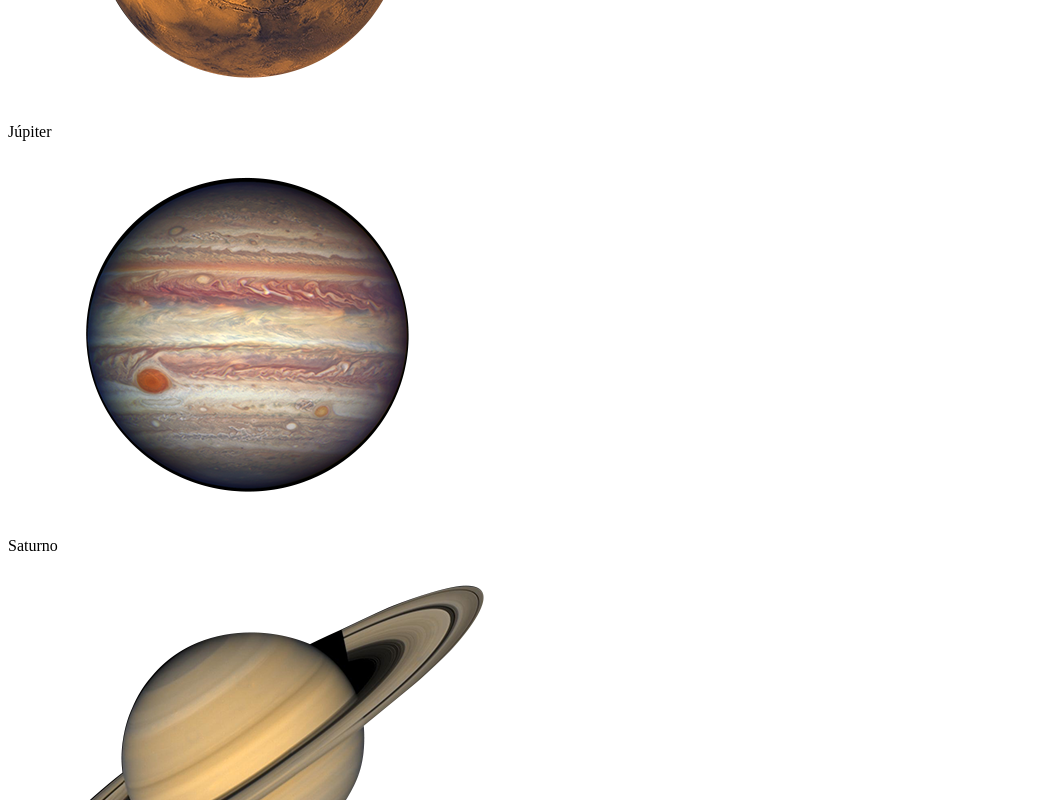
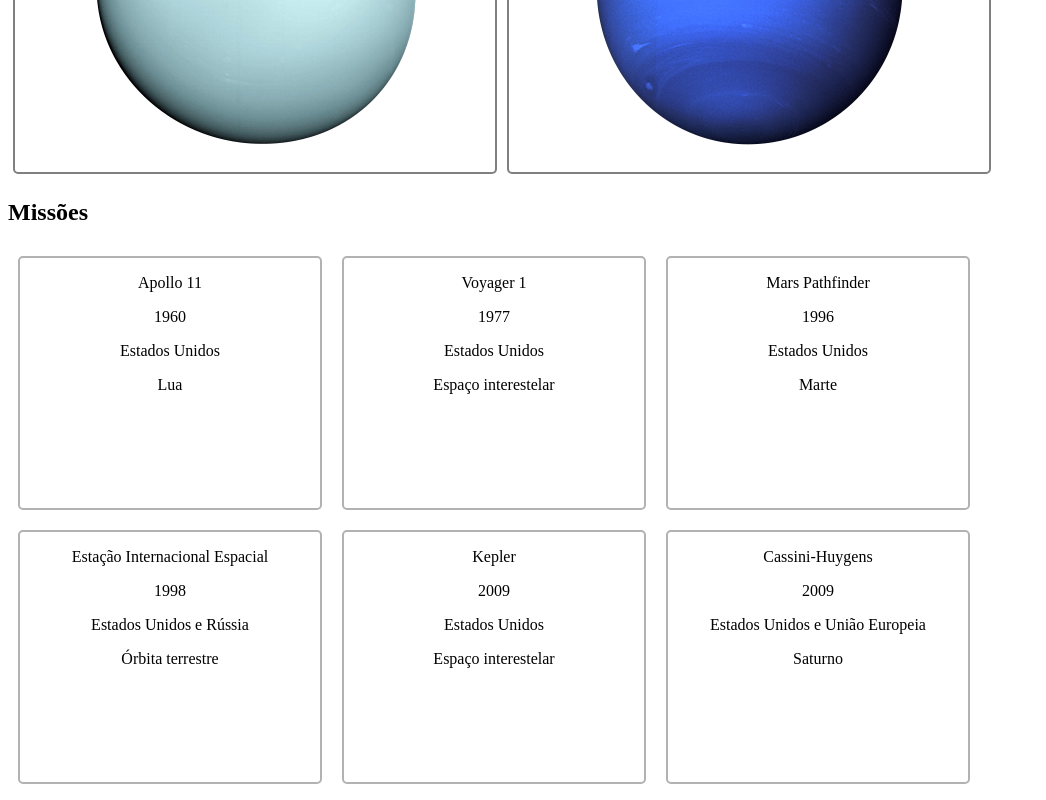
Before and after one commit to TonyyCruz/project-solar-system, a React (Create React App) app: page / in a window 1280 px wide. Shown: the part 1660-2460 px from the top of the page, without its empty margins (0-1046 px from the left). Built offline with nearby package versions, Linux system fonts and the light colour scheme.

Commit message:
adiciona um pouco de css

```diff
--- a/src/App.css
+++ b/src/App.css
@@ -1,3 +1,20 @@
 .App {
   text-align: center;
 }
+
+.mission-box {
+  border: 2px solid rgb(178, 178, 178);
+  border-radius: 5px;
+  display: inline-block;
+  height: 250px;
+  margin: 10px;
+  text-align: center;
+  width: 300px;
+}
+
+.planet-box {
+  border: 2px solid grey;
+  border-radius: 5px;
+  display: inline-block;
+  margin: 5px;
+}
--- a/src/components/MissionCard.jsx
+++ b/src/components/MissionCard.jsx
@@ -1,11 +1,12 @@
 import React from 'react';
 import PropTypes from 'prop-types';
+import '../App.css';
 
 class MissionCard extends React.Component {
   render() {
     const { name, year, country, destination } = this.props;
     return (
-      <div data-testid="mission-card">
+      <div data-testid="mission-card" className="mission-box">
         <p data-testid="mission-name">{name}</p>
         <p data-testid="mission-year">{year}</p>
         <p data-testid="mission-country">{country}</p>
--- a/src/components/Missions.jsx
+++ b/src/components/Missions.jsx
@@ -2,6 +2,7 @@ import React from 'react';
 import Title from './Title';
 import Mission from '../data/missions';
 import MissionCard from './MissionCard';
+import '../App.css';
 
 class Missions extends React.Component {
   render() {
--- a/src/components/PlanetCard.jsx
+++ b/src/components/PlanetCard.jsx
@@ -1,11 +1,12 @@
 import React from 'react';
 import PropTypes from 'prop-types';
+import '../App.css';
 
 class PlanetCard extends React.Component {
   render() {
     const { planetName, planetImage } = this.props;
     return (
-      <div data-testid="planet-card">
+      <div data-testid="planet-card" className="planet-box">
         <p data-testid="planet-name">{ planetName }</p>
         <img src={ planetImage } alt={ `Planeta ${planetName}` } />
       </div>
```
